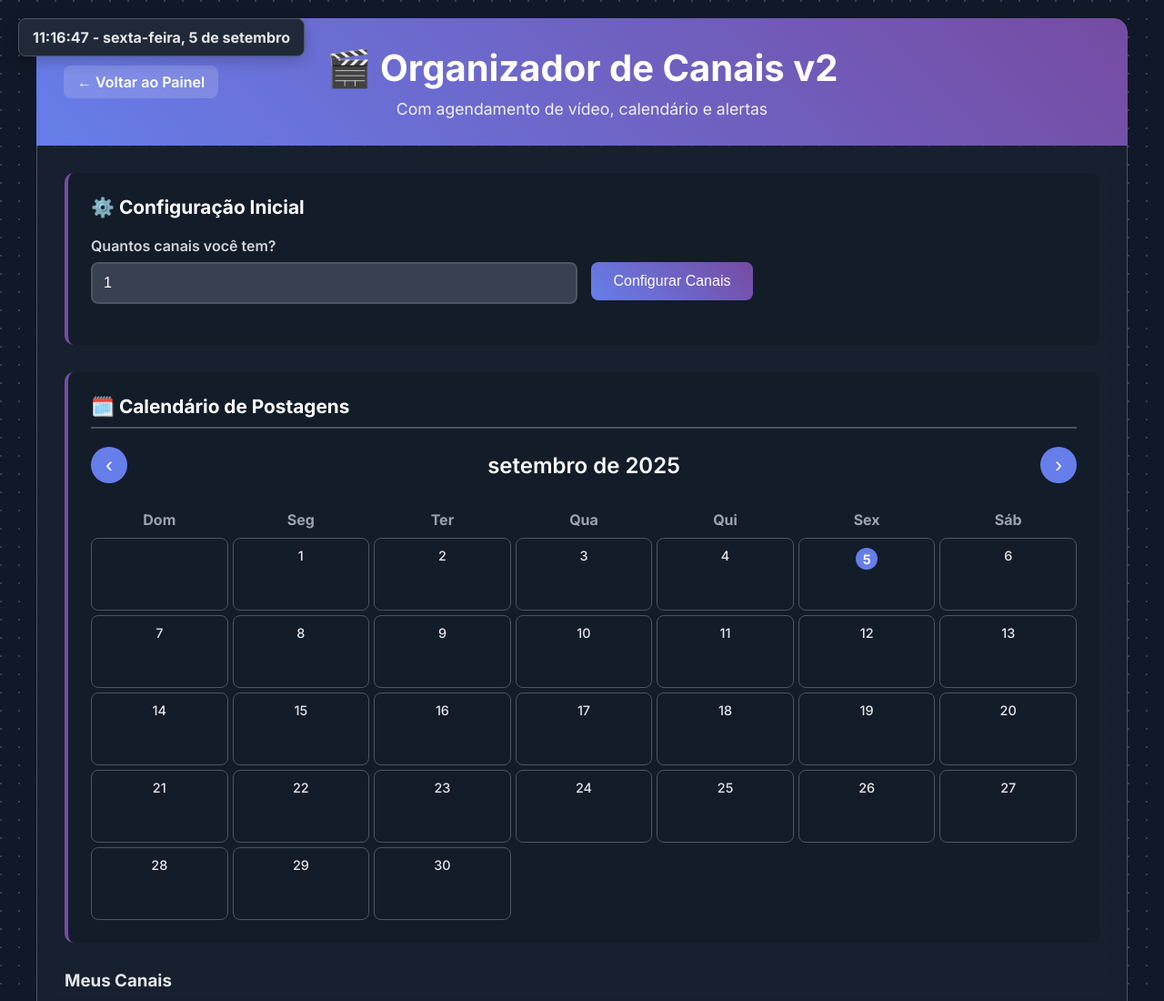
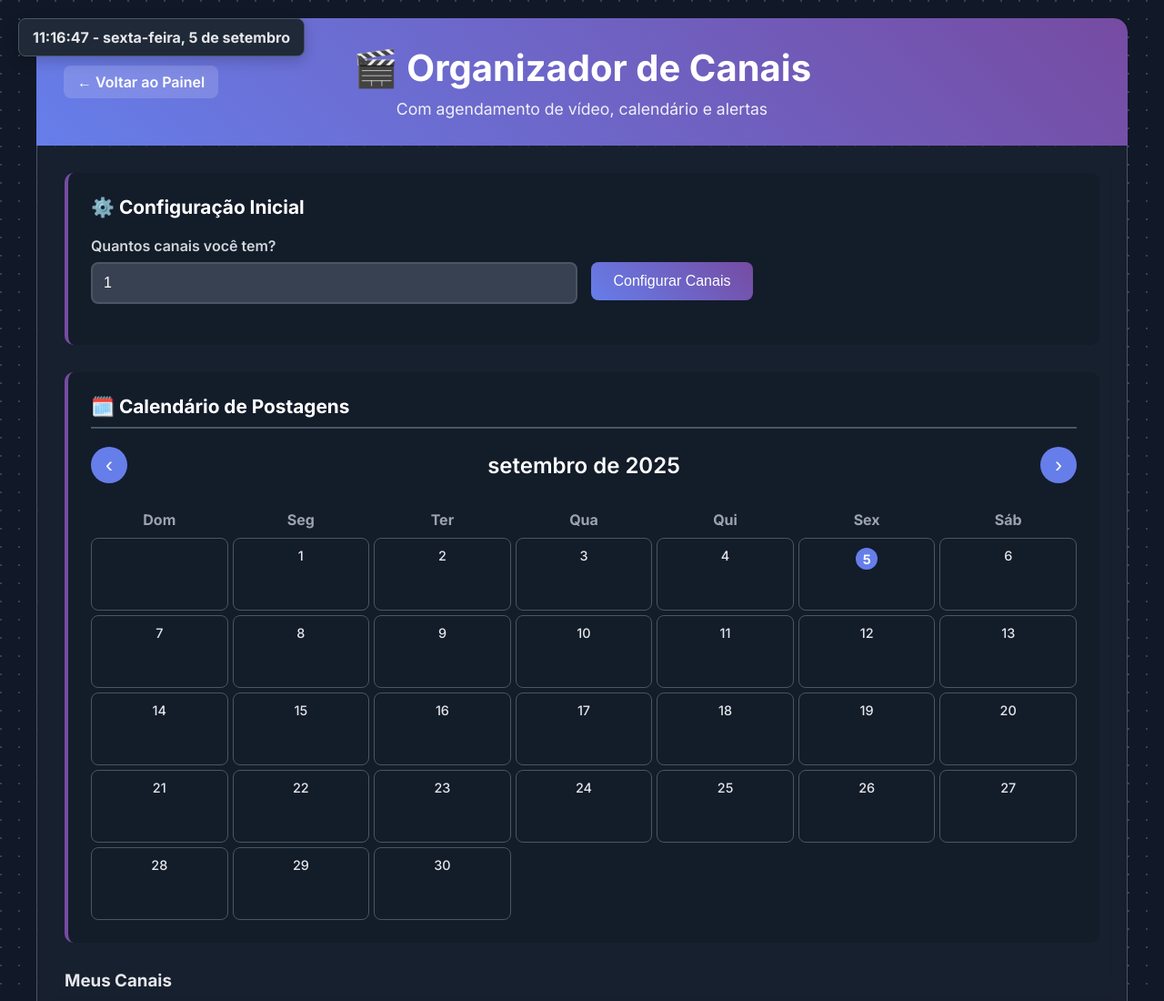
Before and after one commit to rafaamvidal/netlify, a plain HTML site: page home/organizador-canais.html in a window 1280 px wide. Shown: the top 1100 px of the page at 91% size. Drawn offline with Linux system fonts and the light colour scheme.

Commit message:
Update organizador-canais.html

```diff
--- a/home/organizador-canais.html
+++ b/home/organizador-canais.html
@@ -3,7 +3,7 @@
 <head>
     <meta charset="UTF-8">
     <meta name="viewport" content="width=device-width, initial-scale=1.0">
-    <title>Organizador de Canais v2</title>
+    <title>Organizador de Canais</title>
     <link rel="preconnect" href="https://fonts.googleapis.com">
     <link rel="preconnect" href="https://fonts.gstatic.com" crossorigin>
     <link href="https://fonts.googleapis.com/css2?family=Inter:wght@400;500;600;700&display=swap" rel="stylesheet">
@@ -282,7 +282,7 @@
     <div class="container">
         <div class="header">
             <a href="index.html" class="back-link">&larr; Voltar ao Painel</a>
-            <h1>🎬 Organizador de Canais v2</h1>
+            <h1>🎬 Organizador de Canais</h1>
             <p>Com agendamento de vídeo, calendário e alertas</p>
         </div>
 
```
